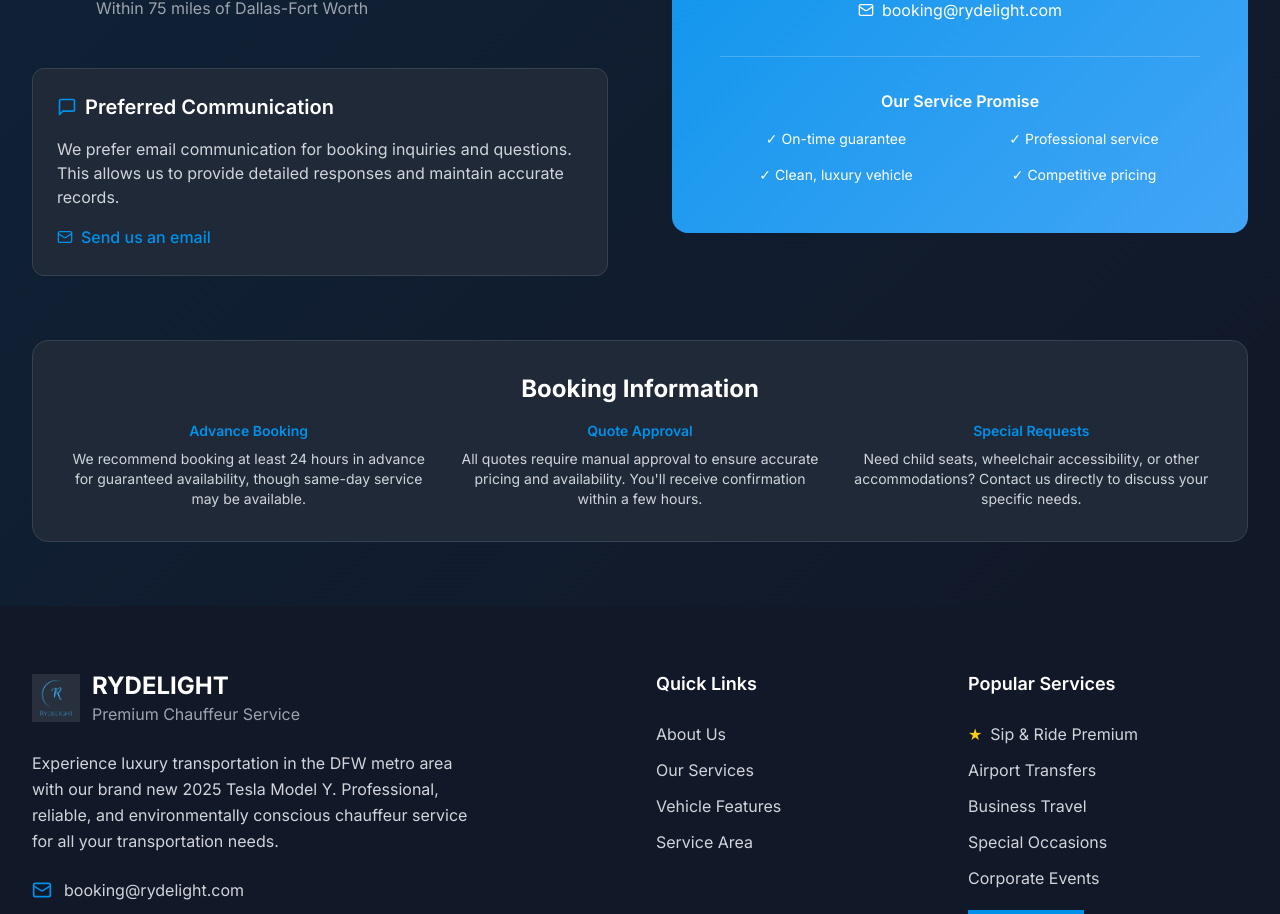
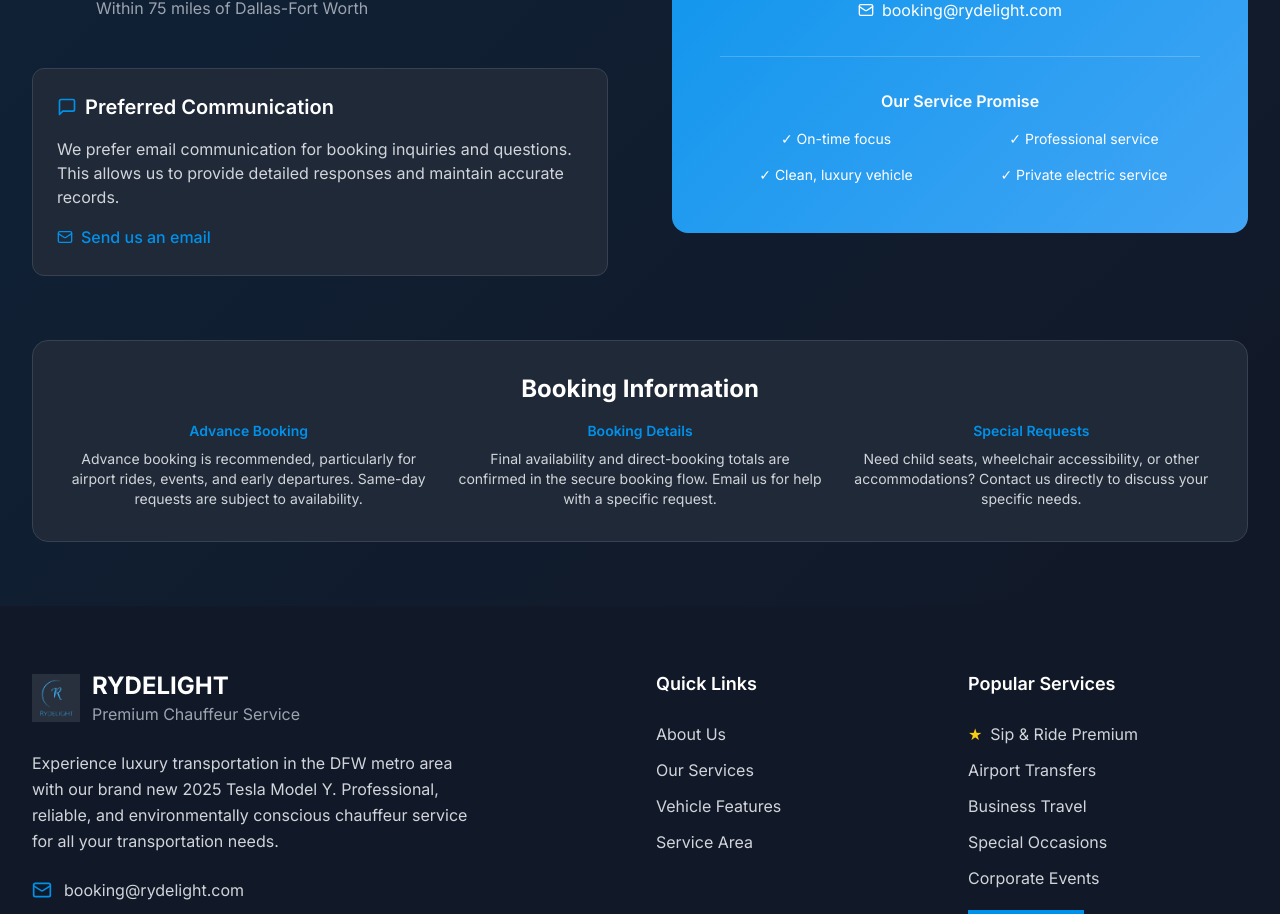
Before and after one commit to Rydelight/rydelightwebsite, a Next.js app: page / in a window 1280 px wide. Shown: the part 10674-11588 px from the top of the page. Built offline with nearby package versions, Linux system fonts and the light colour scheme.

Commit message:
Clarify booking guidance and service promises

```diff
--- a/components/contact.tsx
+++ b/components/contact.tsx
@@ -159,10 +159,10 @@
             <div className="mt-8 pt-8 border-t border-white/20">
               <h4 className="font-semibold mb-4">Our Service Promise</h4>
               <div className="grid grid-cols-2 gap-4 text-sm">
-                <div>✓ On-time guarantee</div>
+                <div>✓ On-time focus</div>
                 <div>✓ Professional service</div>
                 <div>✓ Clean, luxury vehicle</div>
-                <div>✓ Competitive pricing</div>
+                <div>✓ Private electric service</div>
               </div>
             </div>
           </motion.div>
@@ -180,15 +180,13 @@
             <div>
               <h4 className="font-semibold text-[#0091ea] mb-2">Advance Booking</h4>
               <p className="text-gray-300">
-                We recommend booking at least 24 hours in advance for guaranteed availability,
-                though same-day service may be available.
+                Advance booking is recommended, particularly for airport rides, events, and early departures. Same-day requests are subject to availability.
               </p>
             </div>
             <div>
-              <h4 className="font-semibold text-[#0091ea] mb-2">Quote Approval</h4>
+              <h4 className="font-semibold text-[#0091ea] mb-2">Booking Details</h4>
               <p className="text-gray-300">
-                All quotes require manual approval to ensure accurate pricing and availability.
-                You'll receive confirmation within a few hours.
+                Final availability and direct-booking totals are confirmed in the secure booking flow. Email us for help with a specific request.
               </p>
             </div>
             <div>
```
